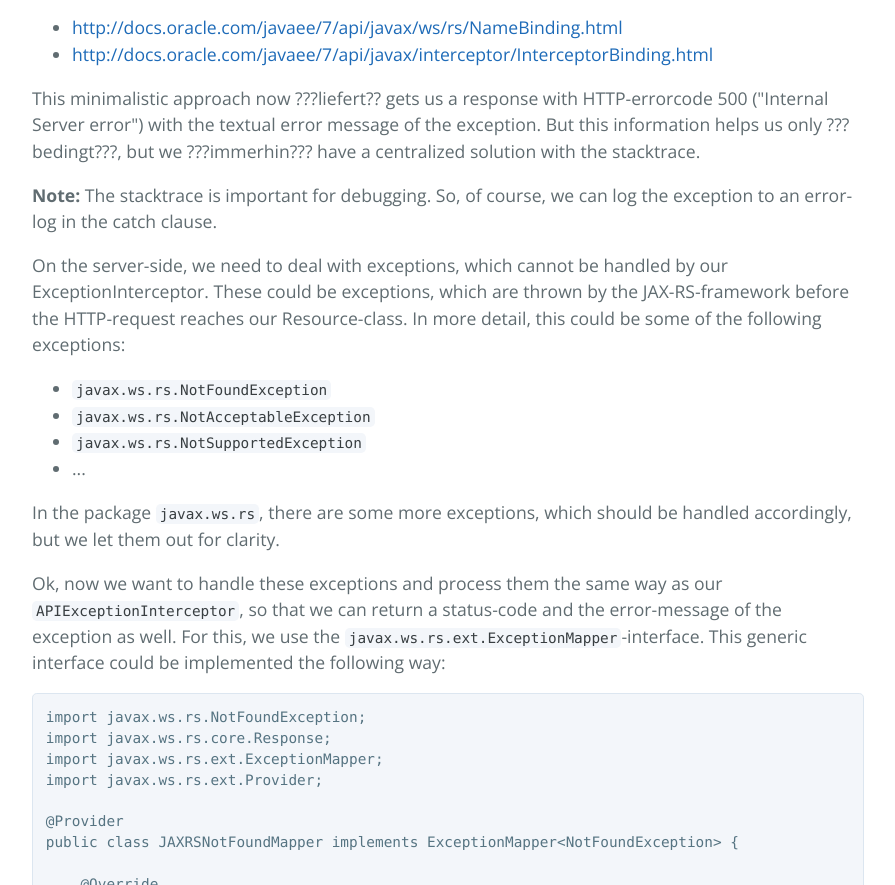
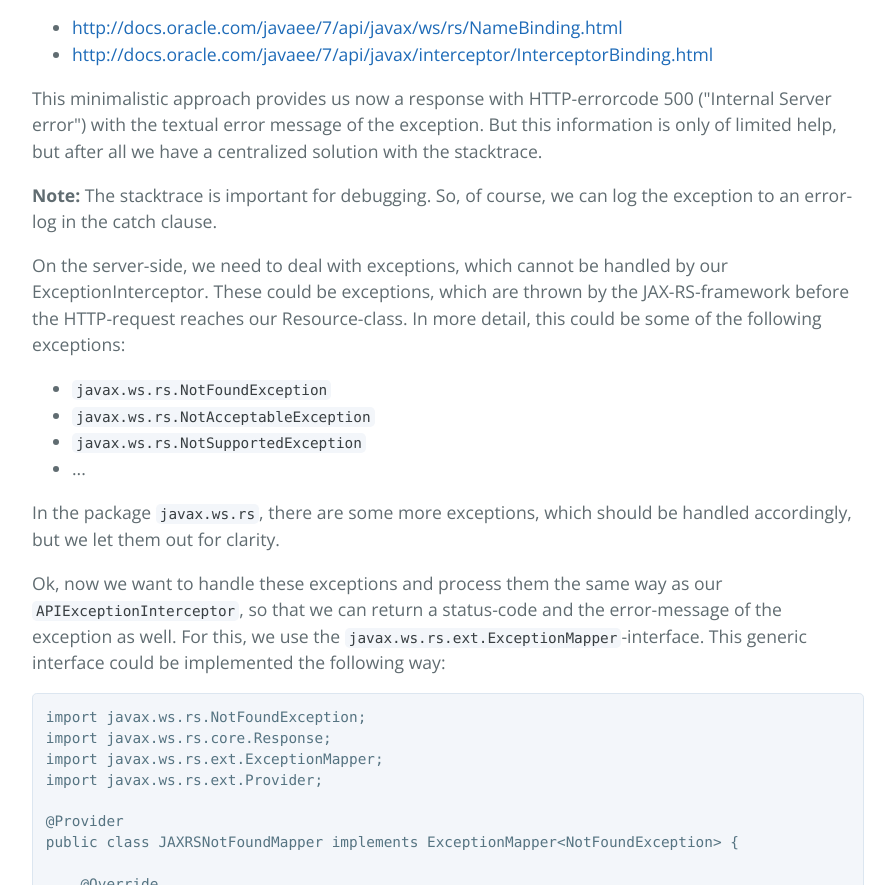
Before and after one commit to UlrichCech/ulrichcech.github.io, a plain HTML site: page articles/centralized_rest_api_bean_validation.html in a window 1280 px wide. Shown: the part 3078-3963 px from the top of the page, without its empty margins (192-1087 px from the left). Drawn offline with nearby package versions, Linux system fonts and the light colour scheme.

Commit message:
- added missing translation

```diff
--- a/articles/centralized_rest_api_bean_validation.html
+++ b/articles/centralized_rest_api_bean_validation.html
@@ -139,9 +139,9 @@ public class UsersResource {
                 <li><a href="http://docs.oracle.com/javaee/7/api/javax/ws/rs/NameBinding.html">http://docs.oracle.com/javaee/7/api/javax/ws/rs/NameBinding.html</a></li>
                 <li><a href="http://docs.oracle.com/javaee/7/api/javax/interceptor/InterceptorBinding.html">http://docs.oracle.com/javaee/7/api/javax/interceptor/InterceptorBinding.html</a></li>
             </ul>
-            <p>This minimalistic approach now ???liefert?? gets us a response with HTTP-errorcode 500 (&quot;Internal Server error&quot;) with
-                the textual error message of the exception. But this information helps us only ???bedingt???, but we ???immerhin??? have
-                a centralized solution with the stacktrace.</p>
+            <p>This minimalistic approach provides us now a response with HTTP-errorcode 500 (&quot;Internal Server error&quot;) with the textual
+                error message of the exception. But this information is only of limited help, but after all we have a centralized
+                solution with the stacktrace.</p>
             <p><strong>Note:</strong> The stacktrace is important for debugging. So, of course, we can log the exception to an error-log in the catch
                 clause.</p>
             <p>On the server-side, we need to deal with exceptions, which cannot be handled by our ExceptionInterceptor. These could be
```
Also changed, not shown: 1 other file.
